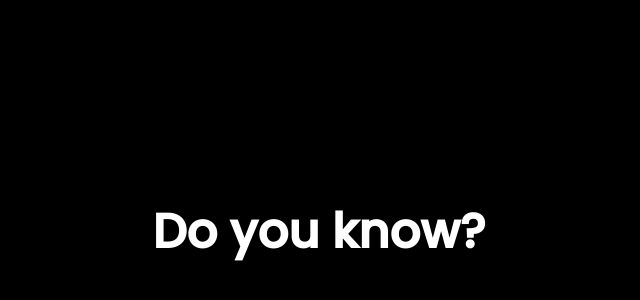
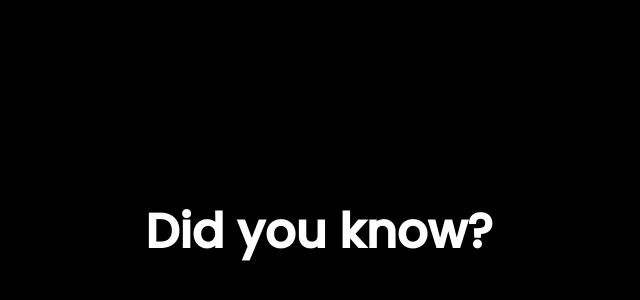
Before and after one commit to folkmoz/folkmoz-lyrics, a Next.js app: page / in a window 1280 px wide. Shown: the part 168-468 px from the top of the page, without its empty margins (321-961 px from the left). Built offline with nearby package versions, Linux system fonts and the light colour scheme.

Commit message:
updated words

```diff
--- a/app/page.tsx
+++ b/app/page.tsx
@@ -86,7 +86,9 @@ export default function Home() {
 
         {!isClicked && (
           <div>
-            <h1 className="text-5xl font-bold text-center">Do you know?</h1>
+            <h1 className="text-3xl md:text-5xl font-bold text-center">
+              Did you know?
+            </h1>
           </div>
         )}
 
```
